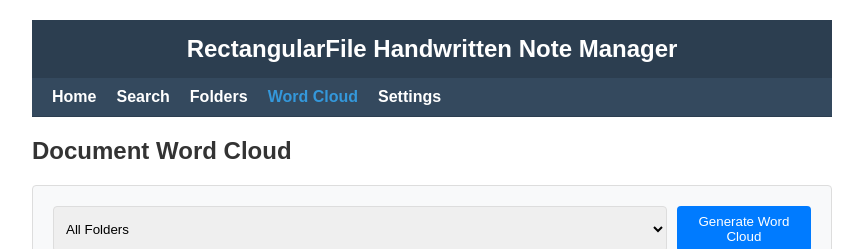
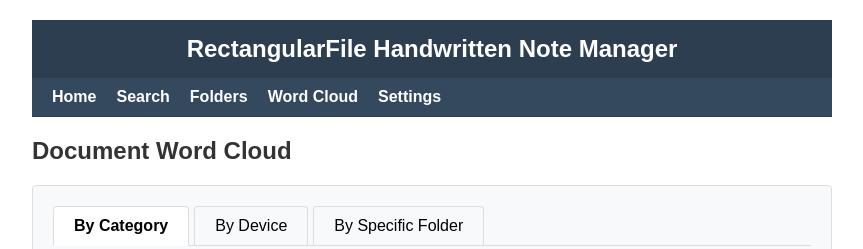
Before and after one commit to jdkruzr/RectangularFile, a Flask app: template app/templates/wordcloud.html in a window 1280 px wide. Shown: the top 249 px of the page, without its empty margins (208-1071 px from the left). Run offline with Flask 2, Linux system fonts and the light colour scheme; the template is opened without the code that fills it, so the values that code supplies are empty; parts of the project's set-up code (start-up, migrations or seed data) failed here and were passed over.

Commit message:
wordcloud

```diff
--- a/app/templates/wordcloud.html
+++ b/app/templates/wordcloud.html
@@ -1,9 +1,8 @@
-<!-- app/templates/wordcloud.html -->
-<!DOCTYPE html>
-<html>
-<head>
-    <title>Word Cloud - RectangularFile</title>
-    <link rel="stylesheet" href="{{ url_for('static', filename='css/styles.css') }}">
+{% extends "base.html" %}
+
+{% block title %}Word Cloud - RectangularFile{% endblock %}
+
+{% block additional_styles %}
 <style>
     .wordcloud-container {
         max-width: 800px;
@@ -18,7 +17,14 @@
     .filter-form {
         margin-bottom: 20px;
         display: flex;
+        flex-direction: column;
+        gap: 15px;
+    }
+
+    .filter-row {
+        display: flex;
         justify-content: center;
+        align-items: center;
         gap: 10px;
     }
 
@@ -26,6 +32,7 @@
         padding: 8px;
         border-radius: 4px;
         border: 1px solid #ddd;
+        min-width: 200px;
     }
 
     .filter-form button {
@@ -42,53 +49,198 @@
         height: auto;
         box-shadow: 0 2px 5px rgba(0,0,0,0.1);
     }
+
+    .loading {
+        display: none;
+        margin: 20px auto;
+        text-align: center;
+    }
+
+    .loading:after {
+        content: '.';
+        animation: dots 1.5s steps(5, end) infinite;
+    }
+
+    @keyframes dots {
+        0%, 20% { content: '.'; }
+        40% { content: '..'; }
+        60% { content: '...'; }
+        80%, 100% { content: ''; }
+    }
+
+    .filter-option {
+        margin: 10px 0;
+    }
+
+    .filter-label {
+        display: block;
+        margin-bottom: 5px;
+        font-weight: bold;
+    }
+
+    .tab-buttons {
+        display: flex;
+        border-bottom: 1px solid #ddd;
+        margin-bottom: 15px;
+    }
+
+    .tab-button {
+        padding: 10px 20px;
+        background-color: #f8f9fa;
+        border: 1px solid #ddd;
+        border-bottom: none;
+        border-radius: 4px 4px 0 0;
+        margin-right: 5px;
+        cursor: pointer;
+    }
+
+    .tab-button.active {
+        background-color: white;
+        border-bottom: 1px solid white;
+        margin-bottom: -1px;
+        font-weight: bold;
+    }
+
+    .tab-content {
+        display: none;
+    }
+
+    .tab-content.active {
+        display: block;
+    }
 </style>
-</head>
-<body>
-    <!-- Title Bar -->
-    <div class="title-bar">
-        <h1 class="app-title">RectangularFile Handwritten Note Manager</h1>
-    </div>
+{% endblock %}
 
-    <!-- Navigation Bar -->
-    <div class="nav-bar">
-        <ul>
-            <li><a href="/">Home</a></li>
-            <li><a href="/search">Search</a></li>
-            <li><a href="/folders">Folders</a></li>
-            <li><a href="/wordcloud" class="active">Word Cloud</a></li>
-            <li><a href="/settings/page">Settings</a></li>
-        </ul>
-    </div>
-
+{% block content %}
 <h2>Document Word Cloud</h2>
 
 <div class="wordcloud-container">
+    <div class="tab-buttons">
+        <div class="tab-button active" data-tab="by-category">By Category</div>
+        <div class="tab-button" data-tab="by-device">By Device</div>
+        <div class="tab-button" data-tab="by-folder">By Specific Folder</div>
+    </div>
+
     <form class="filter-form" id="filterForm">
-            <select name="folder" id="folderSelect">
+        <!-- By Category Tab -->
+        <div id="by-category" class="tab-content active">
+            <div class="filter-option">
+                <label class="filter-label" for="categorySelect">Select a category:</label>
+                <select id="categorySelect" name="category">
+                    <option value="">All Documents</option>
+                    {% for category, folders in folder_categories.items() %}
+                        <option value="{{ category.replace('All ', '').replace(' folders', '') }}">
+                            {{ category }} ({{ folders|length }} folders)
+                        </option>
+                    {% endfor %}
+                </select>
+            </div>
+        </div>
+
+        <!-- By Device Tab -->
+        <div id="by-device" class="tab-content">
+            <div class="filter-option">
+                <label class="filter-label" for="deviceSelect">Select a device:</label>
+                <select id="deviceSelect" name="device">
+                    <option value="">All Devices</option>
+                    {% for device, folders in device_folders.items() %}
+                        <option value="{{ device }}">{{ device }} ({{ folders|length }} folders)</option>
+                    {% endfor %}
+                </select>
+            </div>
+        </div>
+
+        <!-- By Folder Tab -->
+        <div id="by-folder" class="tab-content">
+            <div class="filter-option">
+                <label class="filter-label" for="folderSelect">Select a specific folder:</label>
+                <select id="folderSelect" name="folder">
                     <option value="">All Folders</option>
-                {% for folder in folders %}
+                    {% for folder in all_folders %}
                         <option value="{{ folder }}">{{ folder }}</option>
                     {% endfor %}
                 </select>
+            </div>
+        </div>
+
+        <div class="filter-row">
             <button type="submit">Generate Word Cloud</button>
+        </div>
     </form>
+
+    <div id="loadingIndicator" class="loading">Generating word cloud</div>
 
     <div id="wordcloudDisplay">
         <img id="wordcloudImage" class="wordcloud-image" src="/generate_wordcloud" alt="Word Cloud">
     </div>
 </div>
+{% endblock %}
 
+{% block scripts %}
 <script>
+    // Tab switching
+    document.addEventListener('DOMContentLoaded', function() {
+        const tabButtons = document.querySelectorAll('.tab-button');
+        tabButtons.forEach(button => {
+            button.addEventListener('click', function() {
+                // Deactivate all tabs
+                tabButtons.forEach(btn => btn.classList.remove('active'));
+                document.querySelectorAll('.tab-content').forEach(content => content.classList.remove('active'));
+
+                // Activate clicked tab
+                this.classList.add('active');
+                document.getElementById(this.getAttribute('data-tab')).classList.add('active');
+            });
+        });
+    });
+
     document.getElementById('filterForm').addEventListener('submit', function(e) {
         e.preventDefault();
 
+        // Get active tab
+        const activeTab = document.querySelector('.tab-button.active').getAttribute('data-tab');
+
+        // Get parameters based on active tab
+        let params = new URLSearchParams();
+        if (activeTab === 'by-category') {
+            const category = document.getElementById('categorySelect').value;
+            if (category) params.append('category', category);
+        } else if (activeTab === 'by-device') {
+            const device = document.getElementById('deviceSelect').value;
+            if (device) params.append('device', device);
+        } else if (activeTab === 'by-folder') {
             const folder = document.getElementById('folderSelect').value;
+            if (folder) params.append('folder', folder);
+        }
 
-            // Update word cloud image
+        // Add timestamp to prevent caching
+        params.append('t', new Date().getTime());
+
+        const loadingIndicator = document.getElementById('loadingIndicator');
+        const wordcloudDisplay = document.getElementById('wordcloudDisplay');
         const img = document.getElementById('wordcloudImage');
-            img.src = `/generate_wordcloud?folder=${encodeURIComponent(folder)}`;
+
+        // Show loading indicator
+        loadingIndicator.style.display = 'block';
+        wordcloudDisplay.style.display = 'none';
+
+        // Create a new image to preload
+        const newImg = new Image();
+        newImg.onload = function() {
+            // Hide loading indicator and show the image
+            loadingIndicator.style.display = 'none';
+            wordcloudDisplay.style.display = 'block';
+            img.src = this.src;
+        };
+
+        newImg.onerror = function() {
+            loadingIndicator.style.display = 'none';
+            wordcloudDisplay.style.display = 'block';
+            alert('Error generating word cloud. Please try again.');
+        };
+
+        // Start loading the image
+        newImg.src = '/generate_wordcloud?' + params.toString();
     });
 </script>
-</body>
-</html>
+{% endblock %}
```
Also changed, not shown: app/routes.py (+19 -10 lines), utils/wordcloud.py (+51 -31 lines). Lines whose indentation alone changed are shown as unchanged.
